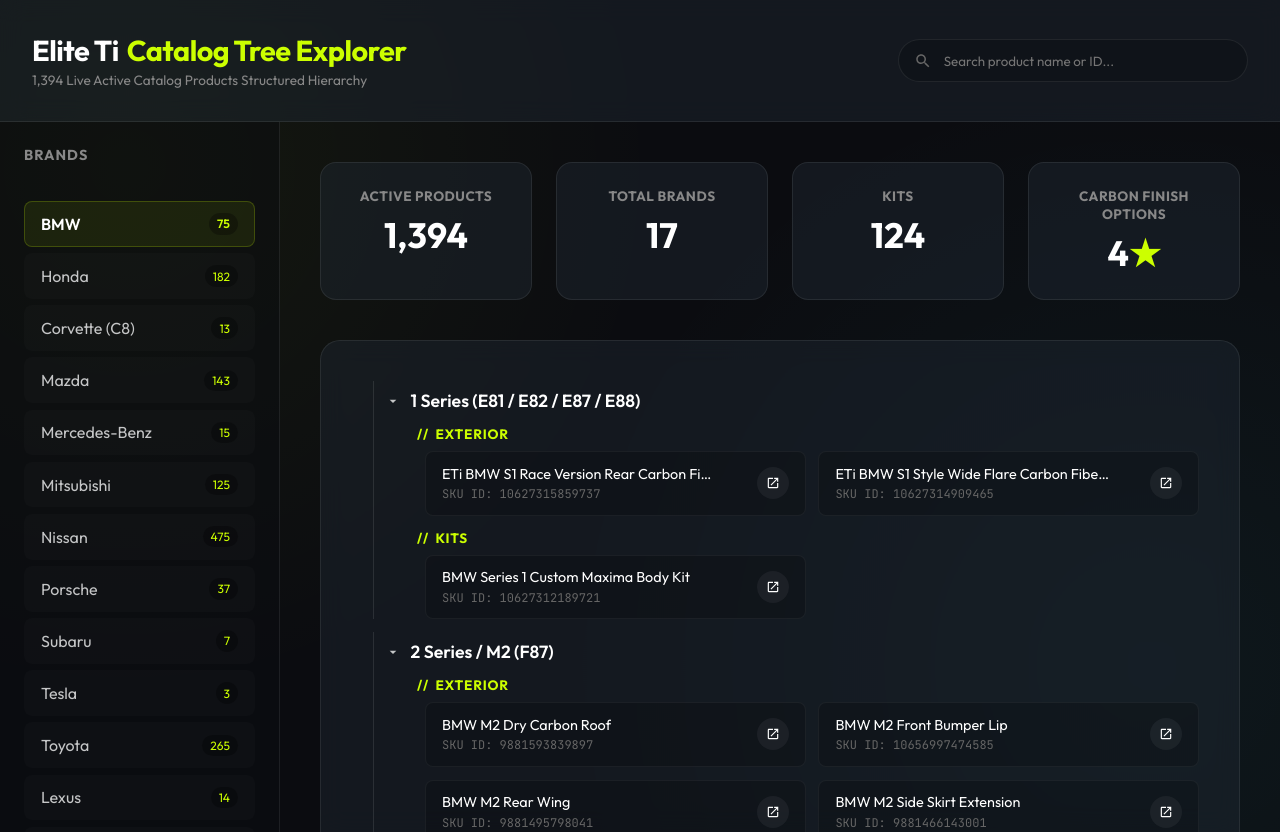
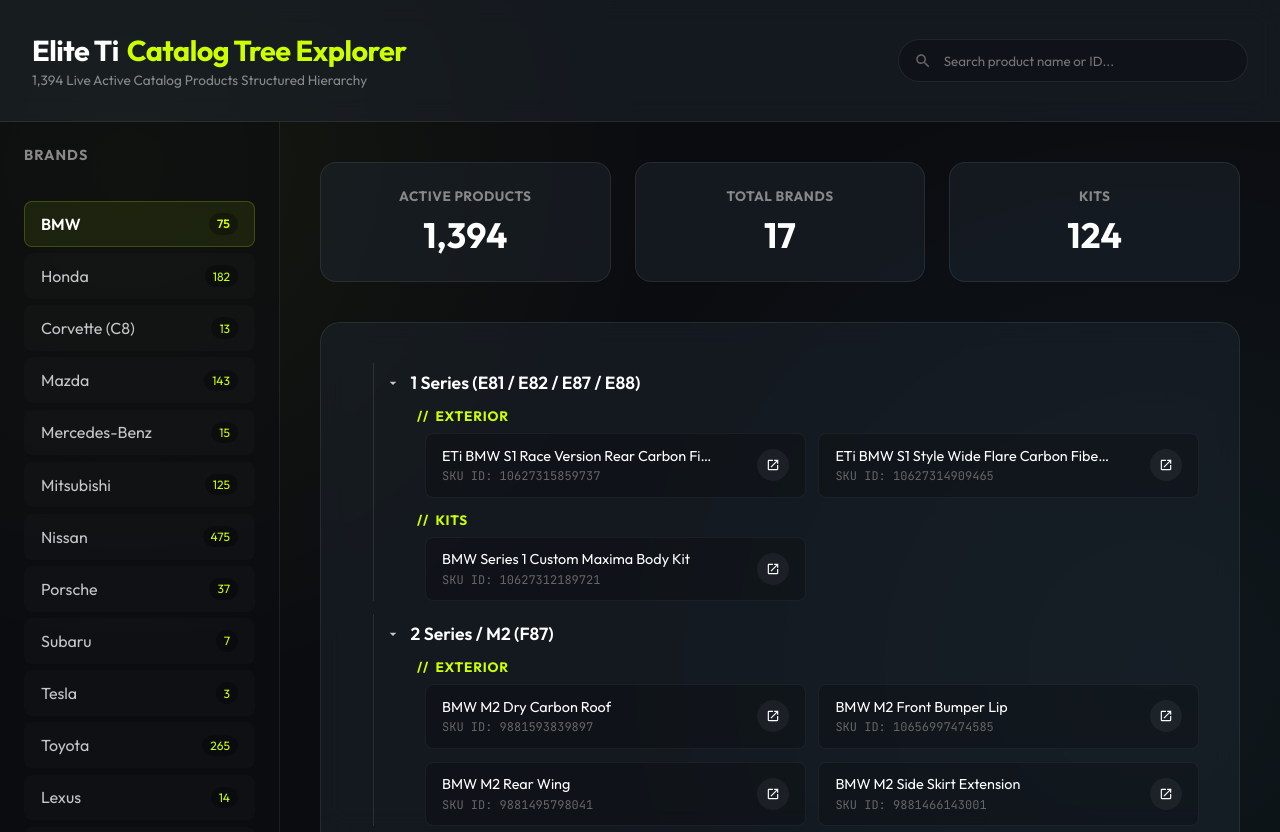
Before and after one commit to Parth7487/Ellitecatalog, a plain HTML site: page tree.html in a window 1280 px wide. Drawn offline with Linux system fonts and the light colour scheme.

Commit message:
Remove Carbon Finish Options card from tree

```diff
--- a/tree.html
+++ b/tree.html
@@ -176,7 +176,7 @@
 
         .stats-banner {
             display: grid;
-            grid-template-columns: repeat(4, 1fr);
+            grid-template-columns: repeat(3, 1fr);
             gap: 1.5rem;
             margin-bottom: 2.5rem;
         }
@@ -398,10 +398,6 @@
                     <h3>Kits</h3>
                     <div class="value" id="stat-total-kits">124</div>
                 </div>
-                <div class="stat-card">
-                    <h3>Carbon Finish Options</h3>
-                    <div class="value">4<span>★</span></div>
-                </div>
             </div>
 
             <div class="tree-container" id="tree-root">
```
